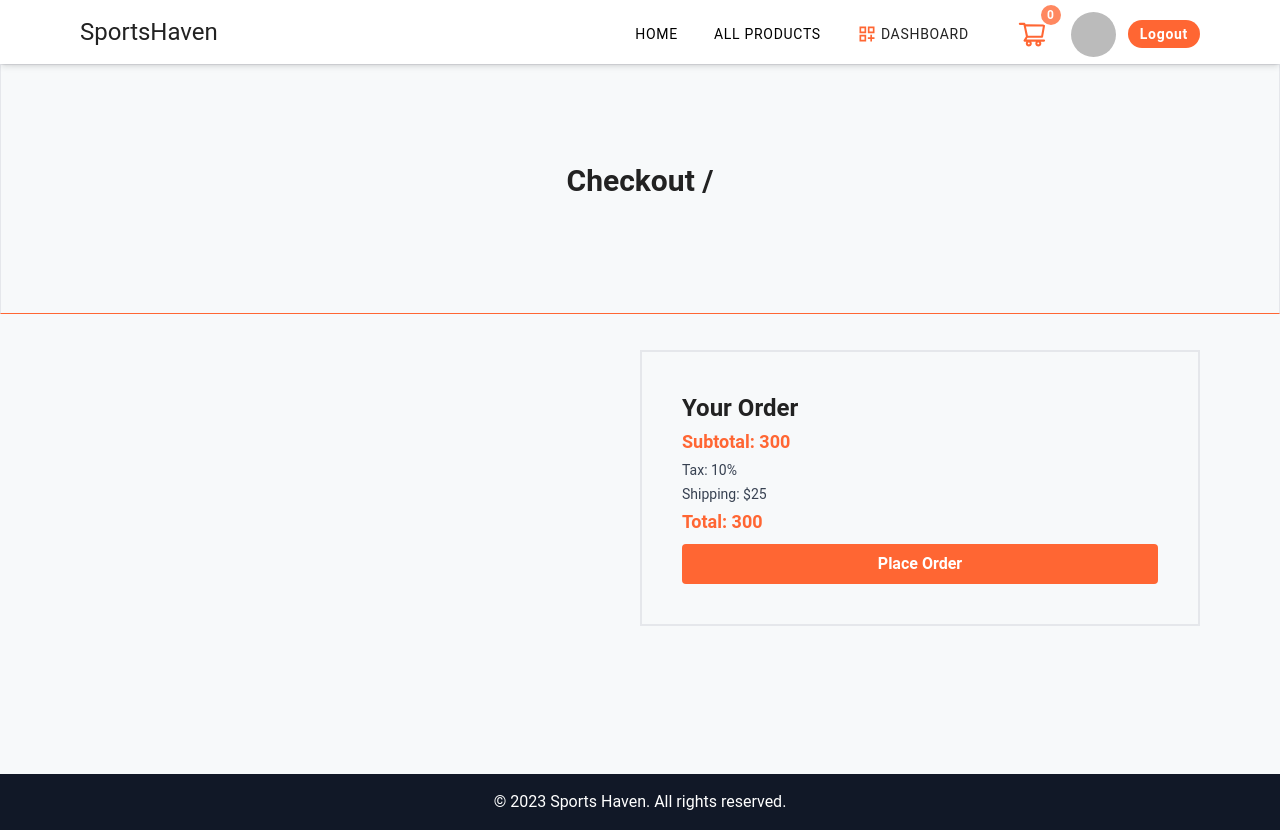
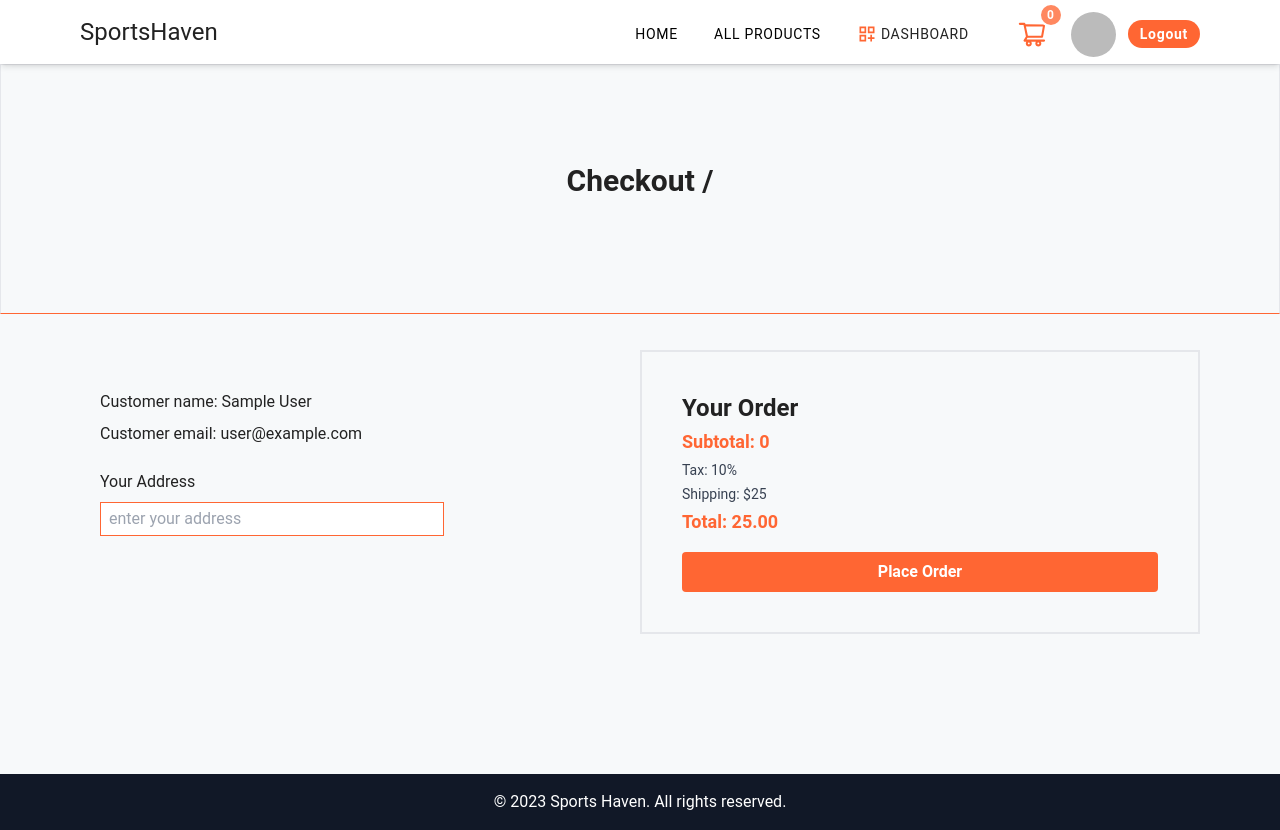
Before and after one commit to smsohag32/sports-haven-frontend, a React (Vite) app: page /checkout in a window 1280 px wide. Built offline with nearby package versions, Linux system fonts and the light colour scheme; no server answers; sample sign-in values are in the browser's storage.

Commit message:
shopping cart price calculate and shipping and tax price calculate functionality implemented

```diff
--- a/src/Pages/Checkout/Checkout.jsx
+++ b/src/Pages/Checkout/Checkout.jsx
@@ -1,28 +1,79 @@
 import { Link, useNavigate } from "react-router-dom";
 import useCarts from "../../hooks/useCarts";
+import { useAuth } from "../../hooks/useAuth";
+import { useState } from "react";
+import Spinner from "../../components/Spinner/Spinner";
 
 const Checkout = () => {
   const { cartsData } = useCarts();
+  const { user, loading } = useAuth();
   const navigate = useNavigate();
+  const [address, setAddress] = useState("");
+  const [addressErr, setAddressErr] = useState("");
+
+  //   calculate price and other cost
+  const total = cartsData.reduce((sum, item) => sum + item.price, 0);
+  const subTotal = parseFloat(total.toFixed(2));
+
+  const shipping = 25;
+  const tax = subTotal * 0.1;
+  const totalTax = parseFloat(tax.toFixed(2));
+  const allTotal = subTotal + totalTax + shipping;
+  const grandTotal = allTotal.toFixed(2).toString();
+
   // handle order confirm
-  const handleOrder = () => {};
+  const handleOrder = () => {
+    setAddressErr("");
+    const email = user?.email;
+    const name = user?.displayName;
+
+    if (!address) {
+      return setAddressErr("Please provide your address!");
+    }
+  };
+
+  if (loading) {
+    return <Spinner />;
+  }
   return (
     <div>
       <div className="flex items-center haven-container flex-col border text-center justify-center min-h-[250px] border-b-[#FF6633]">
         <h1 className="font-semibold mb-4 text-2xl md:text-3xl">Checkout /</h1>
       </div>
       <div className="haven-container my-9 grid grid-cols-1 md:grid-cols-2">
-        <div></div>
+        <div className="w-full flex flex-col flex-wrap py-10 px-5 gap-2 max-w-sm">
+          <p>Customer name: {user?.displayName}</p>
+          <p className="mb-4">Customer email: {user?.email}</p>
+          <label htmlFor="address">Your Address</label>
+          <input
+            onChange={(e) => setAddress(e.target.value)}
+            type="text"
+            id="address"
+            name="address"
+            placeholder="enter your address"
+            className="px-2 outline-none text-gray-600 focus:border-red-300 py-1 border border-[#FF6633]"
+            minLength={3}
+            required
+          />
+          {addressErr && (
+            <span className="text-xs text-red-500">{addressErr}</span>
+          )}
+        </div>
         <div>
           <div className="w-full h-full flex flex-col gap-1 p-10 md:col-span-1 border-2">
             <h1 className="font-semibold text-xl md:text-2xl">Your Order</h1>
-            <p className="primary-text font-bold text-lg">Subtotal: 300</p>
+            <p className="primary-text font-bold text-lg">
+              Subtotal: {subTotal}
+            </p>
             <p className="text-gray-700 text-sm">Tax: 10%</p>
             <p className="text-gray-700 text-sm">Shipping: $25</p>
-            <p className="primary-text font-bold text-lg">Total: 300</p>
+            <p className="primary-text font-bold text-lg">
+              Total: {grandTotal}
+            </p>
+
             <button
               onClick={handleOrder}
-              className="haven-btn w-full mt-1 text-center "
+              className="haven-btn w-full mt-3 text-center "
             >
               Place Order
             </button>
--- a/src/Pages/Dashboard/AdminDasboard/AddProducts.jsx
+++ b/src/Pages/Dashboard/AdminDasboard/AddProducts.jsx
@@ -1,5 +1,11 @@
+import SectionHeading from "../../../components/shered/SectionHeading";
+
 const AddProducts = () => {
-  return <div></div>;
+  return (
+    <div>
+      <SectionHeading heading="Add a New Products" />
+    </div>
+  );
 };
 
 export default AddProducts;
--- a/src/Pages/Dashboard/AdminDasboard/ManageCustomer.jsx
+++ b/src/Pages/Dashboard/AdminDasboard/ManageCustomer.jsx
@@ -1,5 +1,14 @@
+import SectionHeading from "../../../components/shered/SectionHeading";
+
 const ManageCustomer = () => {
-  return <div></div>;
+  return (
+    <div>
+      <SectionHeading
+        heading="Customer List"
+        subHeading="Manage All Customer"
+      ></SectionHeading>
+    </div>
+  );
 };
 
 export default ManageCustomer;
--- a/src/Pages/Dashboard/AdminDasboard/ManageProducts.jsx
+++ b/src/Pages/Dashboard/AdminDasboard/ManageProducts.jsx
@@ -1,5 +1,14 @@
+import SectionHeading from "../../../components/shered/SectionHeading";
+
 const ManageProducts = () => {
-  return <div></div>;
+  return (
+    <div>
+      <SectionHeading
+        heading="Products List"
+        subHeading="Manage Products"
+      ></SectionHeading>
+    </div>
+  );
 };
 
 export default ManageProducts;
--- a/src/Pages/Dashboard/AdminDasboard/Summary.jsx
+++ b/src/Pages/Dashboard/AdminDasboard/Summary.jsx
@@ -1,5 +1,11 @@
+import SectionHeading from "../../../components/shered/SectionHeading";
+
 const Summary = () => {
-  return <div></div>;
+  return (
+    <div>
+      <SectionHeading heading="Summary"></SectionHeading>
+    </div>
+  );
 };
 
 export default Summary;
--- a/src/Pages/Dashboard/CustomerDashboard/OrderSummary.jsx
+++ b/src/Pages/Dashboard/CustomerDashboard/OrderSummary.jsx
@@ -1,11 +1,61 @@
+import EmptyMessage from "../../../components/shered/EmptyMessage";
 import SectionHeading from "../../../components/shered/SectionHeading";
+import useOrders from "../../../hooks/useOrders";
 
 const OrderSummary = () => {
+  const { orders } = useOrders();
   return (
     <div>
-      <SectionHeading />
-      <div></div>
-      <div></div>
+      <SectionHeading heading="Order" />
+      <div>
+        {orders.length > 0 ? (
+          <div className="container mx-auto px-4 sm:px-8">
+            <div className="py-8">
+              <div className="-mx-4 sm:-mx-8 px-4 sm:px-8 py-4 overflow-x-auto">
+                <div className="inline-block min-w-full shadow rounded-lg overflow-hidden">
+                  <table className="min-w-full leading-normal">
+                    <thead>
+                      <tr>
+                        <th
+                          scope="col"
+                          className="px-5 py-3 bg-white  border-b border-gray-200 text-gray-800  text-left text-sm uppercase font-normal"
+                        >
+                          Name
+                        </th>
+                        <th
+                          scope="col"
+                          className="px-5 py-3 bg-white  border-b border-gray-200 text-gray-800  text-left text-sm uppercase font-normal"
+                        >
+                          Price
+                        </th>
+                        <th
+                          scope="col"
+                          className="px-5 py-3 bg-white  border-b border-gray-200 text-gray-800  text-left text-sm uppercase font-normal"
+                        >
+                          Status
+                        </th>
+                        <th
+                          scope="col"
+                          className="px-5 py-3 bg-white  border-b border-gray-200 text-gray-800  text-left text-sm uppercase font-normal"
+                        >
+                          View
+                        </th>
+                      </tr>
+                    </thead>
+                    <tbody>{/* {orders.map(order => )} */}</tbody>
+                  </table>
+                </div>
+              </div>
+            </div>
+          </div>
+        ) : (
+          <EmptyMessage
+            message="No order found."
+            address="/allproducts"
+            label="Order now"
+          />
+        )}
+      </div>
     </div>
   );
 };
--- a/src/Pages/ShoppingCarts/ShoppingCarts.jsx
+++ b/src/Pages/ShoppingCarts/ShoppingCarts.jsx
@@ -7,6 +7,11 @@ import useSecureAuth from "../../hooks/useSecureAuth";
 const ShoppingCarts = () => {
   const { cartsData, cLoading, refetch } = useCarts();
   const { secureAuth } = useSecureAuth();
+
+  //   calculate price
+  const total = cartsData.reduce((sum, item) => sum + item.price, 0);
+  const subTotal = parseFloat(total.toFixed(2));
+
   // ShoppingCart items remove handle
   const handleRemove = (id) => {
     secureAuth.delete(`/carts/${id}`).then((data) => {
@@ -55,7 +60,9 @@ const ShoppingCarts = () => {
           </div>
           <div className="w-full h-full flex flex-col gap-1 p-6 md:col-span-1 border-2">
             <h1 className="font-semibold text-xl md:text-2xl">Order Summary</h1>
-            <p className="primary-text font-bold text-lg">Subtotal: 300</p>
+            <p className="primary-text font-bold text-lg">
+              Subtotal: {subTotal}
+            </p>
             <p className="text-gray-700 text-sm">
               Taxes and shipping calculated at checkout.
             </p>
--- a/src/components/Sidebar/CustomerLink.jsx
+++ b/src/components/Sidebar/CustomerLink.jsx
@@ -1,5 +1,21 @@
+import { NavLink } from "react-router-dom";
+import { GrDeliver } from "react-icons/gr";
 const CustomerLink = () => {
-  return <div></div>;
+  return (
+    <>
+      <NavLink
+        to="/dashboard/order-summary"
+        className={({ isActive }) =>
+          `flex items-center px-4 py-2 mt-5 duration-300 transform ${
+            isActive ? "active-link" : "primary-link"
+          }`
+        }
+      >
+        <GrDeliver className="w-5 h-5" />
+        <span className="mx-4 font-medium">Order Summary</span>
+      </NavLink>
+    </>
+  );
 };
 
 export default CustomerLink;
--- /dev/null
+++ b/src/components/shered/EmptyMessage.jsx
@@ -0,0 +1,12 @@
+import { Link } from "react-router-dom";
+
+const EmptyMessage = ({ message, address, label }) => {
+  return (
+    <div className="h-[50vh] gap-5 flex flex-col justify-center items-center pb-16 ">
+      <p className="text-gray-600 text-xl lg:text-3xl">{message}</p>
+      <Link to={address}>{label}</Link>
+    </div>
+  );
+};
+
+export default EmptyMessage;
--- /dev/null
+++ b/src/hooks/useOrders.jsx
@@ -0,0 +1,23 @@
+import { useQuery } from "@tanstack/react-query";
+import { useAuth } from "./useAuth";
+import useSecureAuth from "./useSecureAuth";
+
+const useOrders = () => {
+  const { loading, user } = useAuth();
+  const { secureAuth } = useSecureAuth();
+  const {
+    data: orders = [],
+    isLoading: oLoading,
+    refetch,
+  } = useQuery({
+    queryKey: ["orders", user?.email],
+    enabled: !loading,
+    queryFn: async () => {
+      const res = await secureAuth.get(`/orders/${user?.email}`);
+      return res.data;
+    },
+  });
+  return { orders, oLoading, refetch };
+};
+
+export default useOrders;
```
